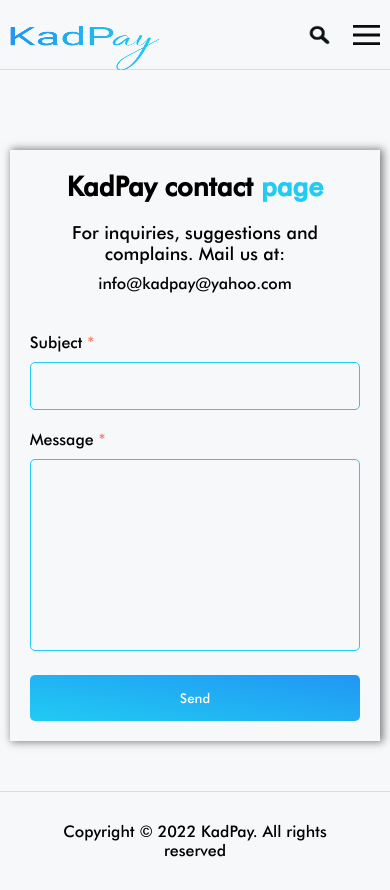
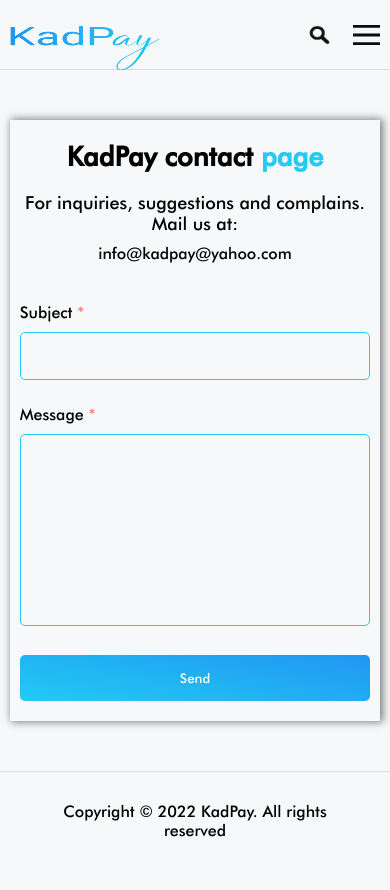
Before and after one commit to Isah-Hamza/kadpay, a React (Create React App) app: page /contact-us in a window 390 px wide. Built offline with nearby package versions, Linux system fonts and the light colour scheme.

Commit message:
add _redirect file

```diff
--- a/src/components/header/Header.jsx
+++ b/src/components/header/Header.jsx
@@ -29,7 +29,7 @@
 function Header() {
     const [open, setOpen] = useState(false);
     const [height, setHeight] = useState('0px');
-    const headerHeight = '300px'
+    const headerHeight = '275px'
     const toggleOpen = () => {
         if(open)
             setHeight('0px');
--- a/src/pages/contact/contact.css
+++ b/src/pages/contact/contact.css
@@ -35,7 +35,7 @@
 }
 
 .contact-container .contact div{
-    margin-bottom: 20px;
+    margin-bottom: 25px;
 }
 
 .contact-container .subject{
@@ -83,8 +83,8 @@
 }
 .contact-container .contact{
     width: 95%;
-    padding: 20px;
-    margin-top: 80px;
+    padding: 20px 10px;
+    margin-top: 50px;
 }
 
 .contact-container .contact > h1,
--- a/src/pages/landing/Landing.jsx
+++ b/src/pages/landing/Landing.jsx
@@ -23,9 +23,6 @@
         reviewsRef.current.style.left = reviewsLeft;
     }
 
-    window.addEventListener('resize', () => {
-
-    })
 
     useEffect(() => {
         if( window.innerWidth <= 500 ){
--- a/src/pages/landing/landing.css
+++ b/src/pages/landing/landing.css
@@ -414,7 +414,7 @@
         flex-direction: column;
     }
     .landingpage-container .buttons button{
-        margin-bottom: 10px;
+        margin-bottom: 40px;
         justify-content: center;
         margin-right: 0;
     }
@@ -453,7 +453,7 @@
     }
     .landingpage-container .buttons button{
         margin-right: 5px;
-        margin-bottom: 30px;
+
     }
     .landingpage-container .row > div{
         display: flex;
--- a/src/pages/login/login.css
+++ b/src/pages/login/login.css
@@ -103,4 +103,7 @@
         width: 175px;
         height: 70px;
     }
+    .login-container .right .login-details{
+        padding: 20px 10px;
+    }
 }
--- a/src/pages/register/Register.jsx
+++ b/src/pages/register/Register.jsx
@@ -1,4 +1,5 @@
 import React from 'react';
+import { Link } from 'react-router-dom';
 import './register.css';
 
 
@@ -29,7 +30,7 @@
                  </div>
                  <div className='confirm_password'>
                     <label for = 'confirm_password'>Confirm Password</label>
-                    <input type= 'confirm_password' placeholder='Enter Confirmation Password' />
+                    <input type= 'password' placeholder='Enter Confirmation Password' />
                  </div>
 
                  <div className='country'>
@@ -39,7 +40,7 @@
                  <button type='submit' >Sign Up</button>
               </form>
               <p>Forgot your password <span> <a href='#'> Reset </a> </span> </p>
-              <p>Don't have an account yet? <span> <a href='/login'> Sign In </a></span> </p>
+              <p>Don't have an account yet? <span> <Link to='/login'> Sign In </Link></span> </p>
           </div>
           {/* <div className='footer'>
               <p> &copy; 2022 KadPay All Rights Reserved </p>
--- a/src/pages/register/register.css
+++ b/src/pages/register/register.css
@@ -99,4 +99,7 @@
         width: 100%;
         padding: 20px 0 50px 0;
     }
+    .registration-container .right .registration-details{
+        padding: 20px 10px;
+    }
 }
```
Also changed, not shown: 1 other file (tests, documents, lock files or other folders).
